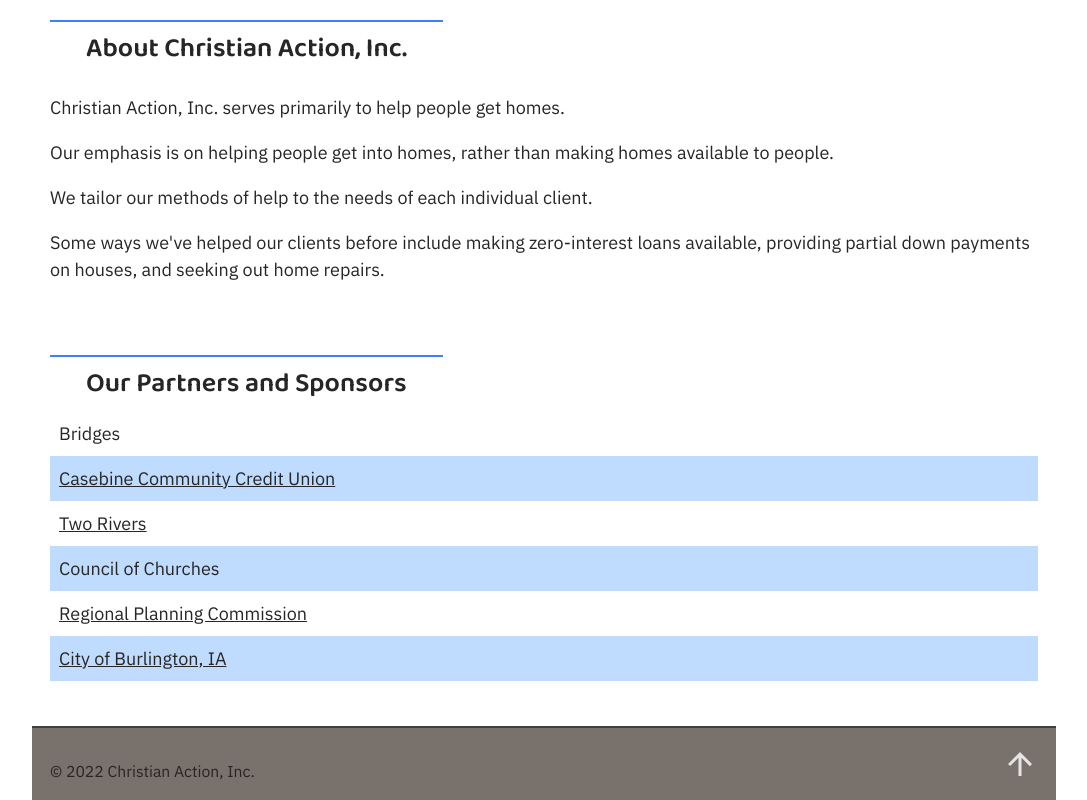
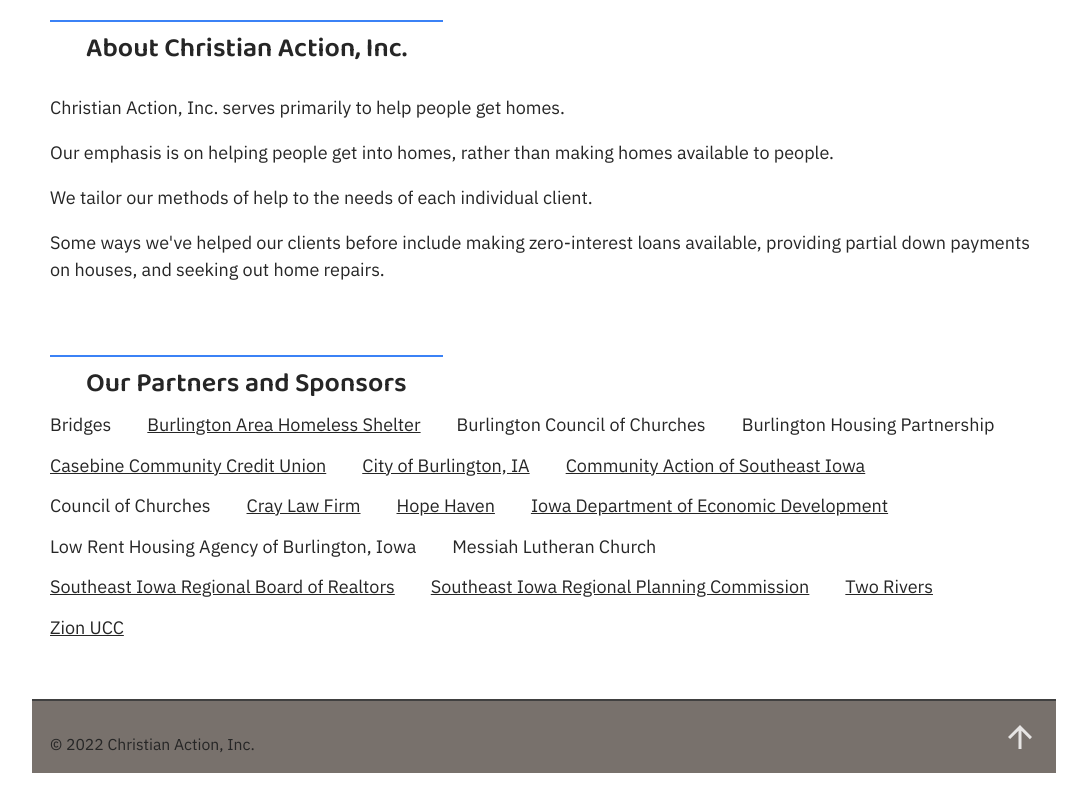
Before and after one commit to blaze-vincent/christian-action-2022, a Next.js app: page /about in a window 1280 px wide. Shown: the part 703-1503 px from the top of the page, without its empty margins (96-1183 px from the left). After the commit the page ends 1476 px from the top, so only its background shows below. Built offline with nearby package versions, Linux system fonts and the light colour scheme.

Commit message:
Add new partners, change partners section appearance

```diff
--- a/pages/about.js
+++ b/pages/about.js
@@ -6,26 +6,66 @@
 
   const partners = [
     {
-      name: "Bridges",
+      "name": "Bridges"
     },
     {
-      name: "Casebine Community Credit Union",
-      website: 'https://casebine.com/'
+      "name": "Burlington Area Homeless Shelter",
+      "website": "https://burlingtonareahomelessshelter.wordpress.com/"
     },
     {
-      name: "Two Rivers",
-      website: 'https://www.tworivers.bank/'
+      "name": "Burlington Council of Churches"
     },
     {
-      name: "Council of Churches",
+      "name": "Burlington Housing Partnership"
     },
     {
-      name: "Regional Planning Commission",
-      website: 'https://www.seirpc.com/'
+      "name": "Casebine Community Credit Union",
+      "website": "https://casebine.com/"
     },
     {
-      name: "City of Burlington, IA",
-      website: 'https://www.burlingtoniowa.org/'
+      "name": "City of Burlington, IA",
+      "website": "https://www.burlingtoniowa.org/"
+    },
+    {
+      "name": "Community Action of Southeast Iowa",
+      "website": "https://caofseia.org"
+    },
+    {
+      "name": "Council of Churches"
+    },
+    {
+      "name": "Cray Law Firm",
+      "website": "https://www.craylawfirm.com"
+    },
+    {
+      "name": "Hope Haven",
+      "website": "https://hopehavencorp.com"
+    },
+    {
+      "name": "Iowa Department of Economic Development",
+      "website": "https://www.iowaeda.com"
+    },
+    {
+      "name": "Low Rent Housing Agency of Burlington, Iowa"
+    },
+    {
+      "name": "Messiah Lutheran Church"
+    },
+    {
+      "name": "Southeast Iowa Regional Board of Realtors",
+      "website": "https://www.southeastiowarealtors.com"
+    },
+    {
+      "name": "Southeast Iowa Regional Planning Commission",
+      "website": "https://www.seirpc.com/"
+    },
+    {
+      "name": "Two Rivers",
+      "website": "https://www.tworivers.bank/"
+    },
+    {
+      "name": "Zion UCC",
+      "website": "https://zionuccburlington.org"
     }
   ]
 
@@ -68,14 +108,18 @@
       <SectionTitle>
         Our Partners and Sponsors
       </SectionTitle>
+      <div
+        className='flex flex-wrap'
+      >
         {partners.map((partner, index) => {
           return <div
             key={index}
-          className="odd:bg-blue-200 p-2"
+            className="pr-8 pb-3"
           >
             <a href={partner.website} className={partner.website && 'underline'}>{partner.name}</a>
           </div>
         })}
       </div>
     </div>
+  </div>
 }
```
Lines whose indentation alone changed are shown as unchanged.
